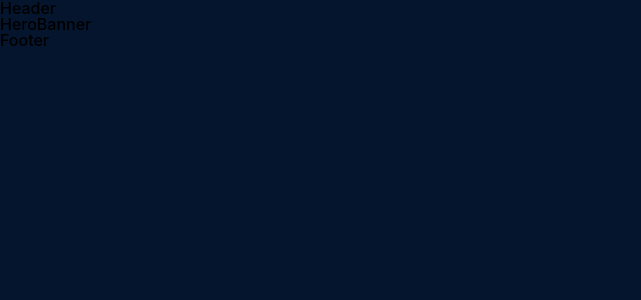
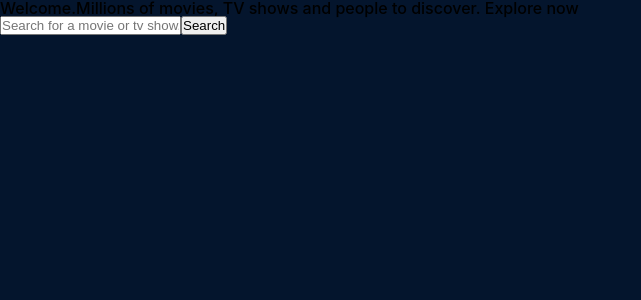
Before and after one commit to sanskar-23/OTT-Club, a React (Vite) app: page / in a window 1280 px wide. Shown: the top 300 px of the page, without its empty margins (0-641 px from the left). Built offline with nearby package versions, Linux system fonts and the light colour scheme; no server answers.

Commit message:
Stored Backdrop paths in redux store of application

```diff
--- a/src/App.jsx
+++ b/src/App.jsx
@@ -16,19 +16,24 @@ function App() {
   const { url } = useSelector((state) => state.home);
 
   useEffect(() => {
-    apiTesting();
+    fetchapiConfig();
   }, []);
 
-  const apiTesting = () => {
-    fetchDataFromApi("/movie/popular").then((res) => {
+  const fetchapiConfig = () => {
+    fetchDataFromApi("/configuration").then((res) => {
       console.log(res);
-      dispatch(getApiConfiguration(res));
+      const url = {
+        backdrop: res?.images?.secure_base_url + "original",
+        poster: res?.images?.secure_base_url + "original",
+        profile: res?.images?.secure_base_url + "original",
+      };
+      dispatch(getApiConfiguration(url));
     });
   };
 
   return (
     <BrowserRouter>
-      <Header />
+      {/*<Header />*/}
       <Routes>
         <Route path="/" element={<Home />} />
         <Route path="/:mediaType/:id" element={<Details />} />
@@ -36,7 +41,7 @@ function App() {
         <Route path="/explore/:mediaType" element={<Explore />} />
         <Route path="*" element={<PageNotFound />} />
       </Routes>
-      <Footer />
+      {/*<Footer />*/}
     </BrowserRouter>
   );
 }
--- /dev/null
+++ b/src/hooks/useFetch.jsx
@@ -0,0 +1,27 @@
+import { useEffect, useState } from "react";
+import { fetchDataFromApi } from "../utils/api";
+const useFetch = (url) => {
+  const [data, setData] = useState(null);
+  const [loading, setLoading] = useState(null);
+  const [error, setError] = useState(null);
+
+  useEffect(() => {
+    setLoading("loading...");
+    setData(null);
+    setError(null);
+
+    fetchDataFromApi(url)
+      .then((res) => {
+        setLoading(false);
+        setData(res);
+      })
+      .catch((err) => {
+        setLoading(false);
+        setError("Something went wrong!");
+      });
+  }, [url]);
+
+  return { data, loading, error };
+};
+
+export default useFetch;
--- a/src/pages/home/heroBanner/HeroBanner.jsx
+++ b/src/pages/home/heroBanner/HeroBanner.jsx
@@ -1,8 +1,56 @@
-import React from "react";
+import React, { useState, useEffect } from "react";
+import { useSelector } from "react-redux";
+import { useNavigate } from "react-router-dom";
 import "./style.scss";
+import useFetch from "../../../hooks/useFetch";
 
 const HeroBanner = () => {
-  return <div>HeroBanner</div>;
+  const [background, setBackground] = useState("");
+  const [query, setQuery] = useState("");
+  const navigate = useNavigate();
+  const { url } = useSelector((state) => state.home);
+  const { data, loading } = useFetch("/movie/upcoming");
+
+  useEffect(() => {
+    const bg =
+      url?.backdrop +
+      data?.results?.[Math.floor(Math.random() * 20)]?.backdrop_path;
+    setBackground(bg);
+  }, [data, url?.backdrop]);
+
+  const searchQueryHandler = (event) => {
+    if (event.key == "Enter" && query.length > 0) {
+      navigate(`/search/${query}`);
+    }
+  };
+
+  return (
+    <div className="heroBanner">
+      <div className="wrapper">
+        <div className="heroBannerContent">
+          <span className="title">Welcome.</span>
+          <span className="subTitle">
+            Millions of movies, TV shows and people to discover. Explore now
+          </span>
+          <div className="searchInput">
+            <input
+              type="text"
+              placeholder="Search for a movie or tv show..."
+              onChange={(e) => setQuery(e.target.value)}
+              onKeyUp={searchQueryHandler}
+            />
+            <button
+              onClick={() => {
+                navigate(`/search/${query}`);
+              }}
+            >
+              Search
+            </button>
+          </div>
+        </div>
+      </div>
+    </div>
+  );
 };
 
 export default HeroBanner;
--- a/src/store/homeSlice.js
+++ b/src/store/homeSlice.js
@@ -3,7 +3,7 @@ import { createSlice } from "@reduxjs/toolkit";
 export const homeSlice = createSlice({
   name: "home",
   initialState: {
-    url: { name: "sanskar kapoor" },
+    url: {},
     genres: {},
   },
   reducers: {
```
